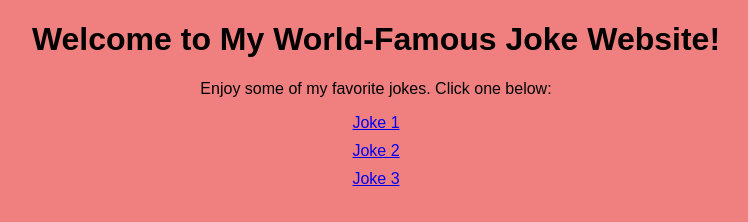
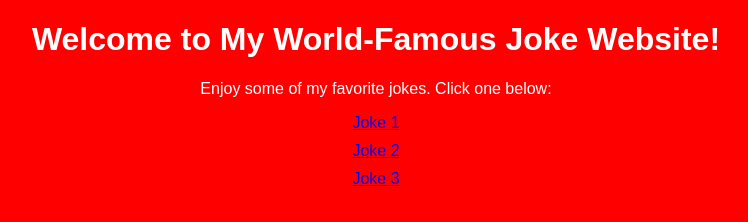
Before and after one commit to bukolaolayinka53-bit/final-website, a plain HTML site: page index.html in a window 1280 px wide. Shown: the whole page, without its empty margins (264-1012 px from the left). Drawn offline with Linux system fonts and the light colour scheme.

Commit message:
changed background color to red and text to white

```diff
--- a/index.html
+++ b/index.html
@@ -5,8 +5,8 @@
     <title>Welcome to My Joke Website</title>
     <style>
         body {
-            background-color: lightcoral;
-            color: black;
+            background-color: red;
+            color: white;
             font-family: Arial, sans-serif;
             text-align: center;
         }
```
